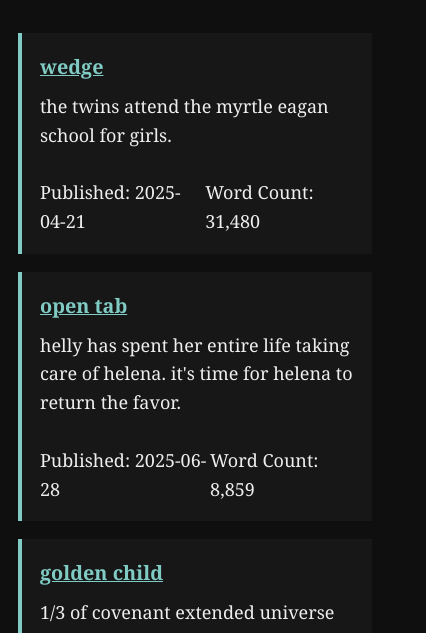
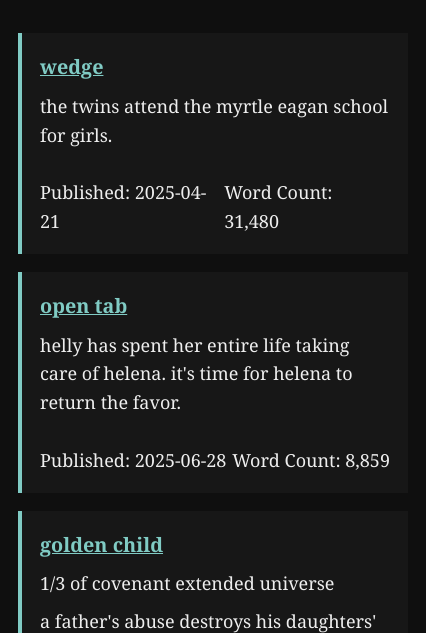
Before and after one commit to insidehelly/insidehelly.github.io, a plain HTML site: page index.html in a window 390 px wide. Shown: the part 196-829 px from the top of the page, 426 px wide, since content can reach past the window. Drawn offline with Linux system fonts and the light colour scheme.

Commit message:
Add files via upload

```diff
--- a/reader.css
+++ b/reader.css
@@ -16,8 +16,8 @@ body {
   font-size: var(--font-size);
   line-height: var(--line-height);
   margin: 0 auto;
+  padding: 3em 1em 2em 1em;
   max-width: var(--max-width);
-  padding: 3em 1em 2em 1em;
   transition: background 0.3s, color 0.3s;
 }
 
@@ -49,7 +49,7 @@ button, select {
   background: var(--bg-color);
   color: var(--text-color);
   border-bottom: 1px solid #555;
-  padding: 0.5em 0.5em;
+  padding: 0.5em;
   display: flex;
   flex-wrap: wrap;
   gap: 0.5em;
@@ -62,10 +62,12 @@ button, select {
   font-family: var(--font-family);
 }
 
+/* Mobile-specific fix: remove max-width and allow font resizing */
 @media (max-width: 600px) {
   body {
-    max-width: 100%;
-    padding: 3em 1em;
+    max-width: none;
+    width: 100%;
+    padding: 3em 1em 2em 1em;
     font-size: var(--font-size);
   }
 
```
